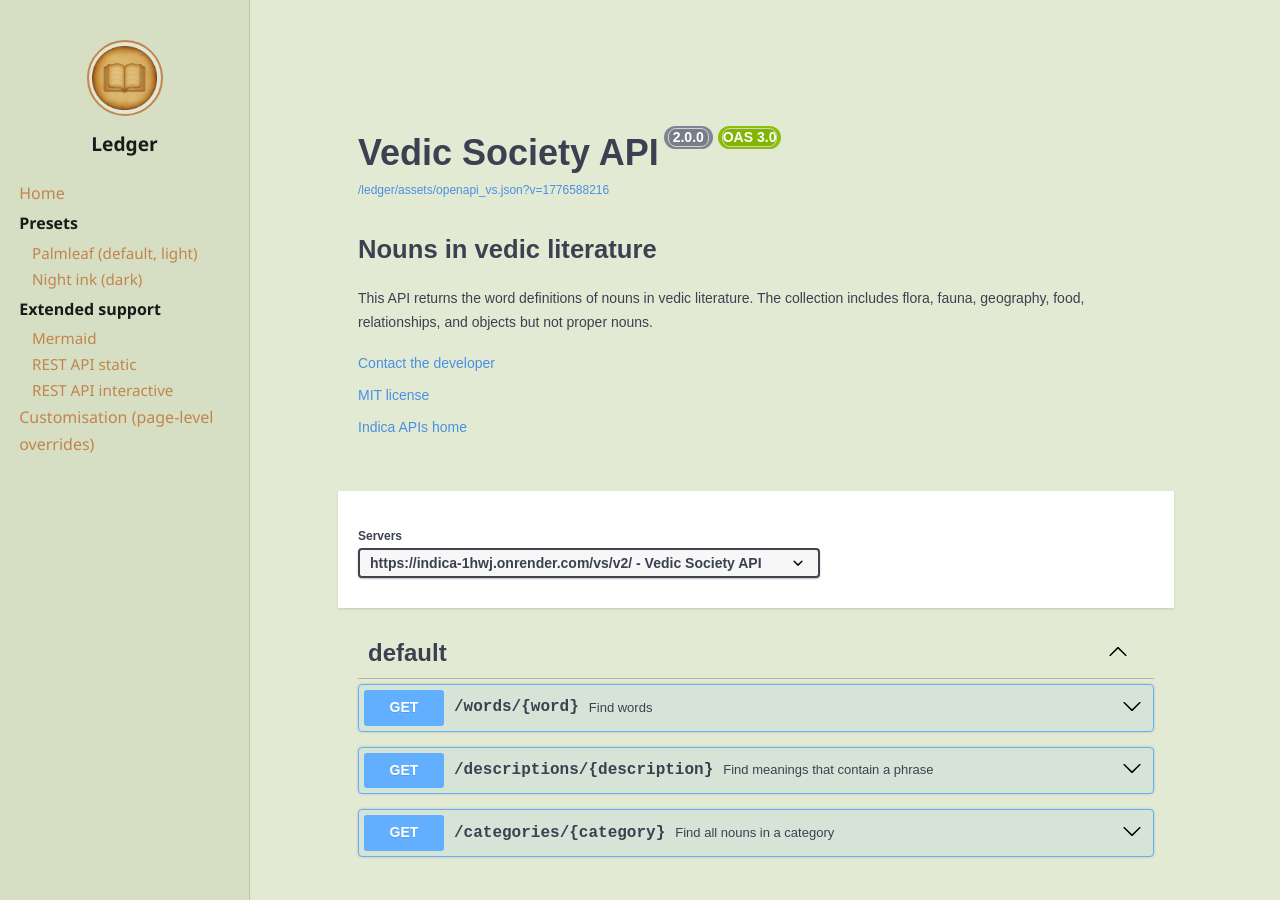
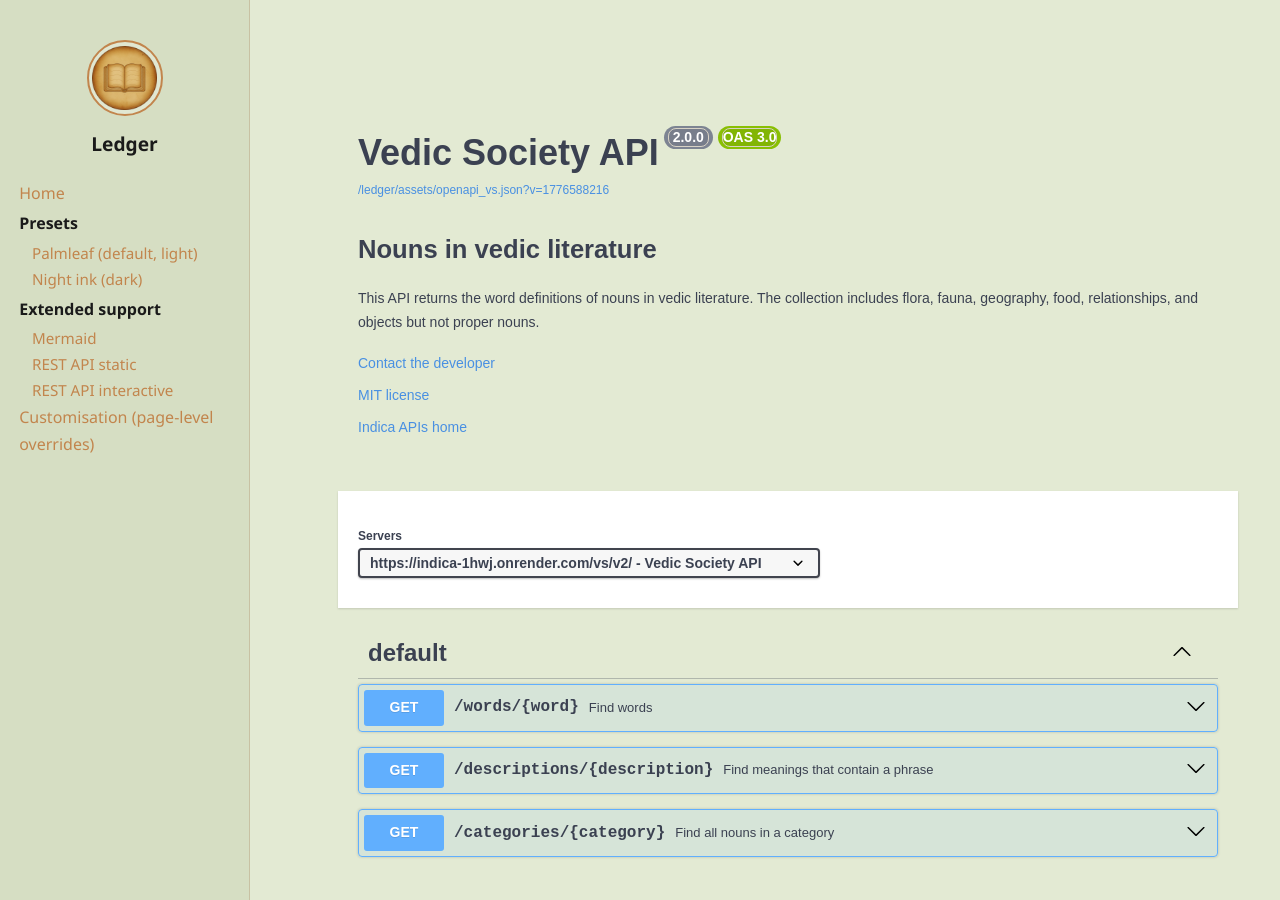
Before and after one commit to AninditaBasu/ledger, a Jekyll site: the page built from examples/api-example-swagger.md, in a window 1280 px wide and 900 px high. Built offline with Jekyll 4.4.1, drawn with Linux system fonts in a browser that asks for light colours.

Commit message:
Update style.css

```diff
--- a/assets/style.css
+++ b/assets/style.css
@@ -395,7 +395,7 @@ a:hover {
   background-color: var(--bg-main) !important;
 }
 
-/* Flowchart decision diamonds look nicer */
+/* Flowchart decision diamonds */
 .mermaid .node polygon {
   stroke-width: 1.2px;
 }
@@ -441,10 +441,13 @@ API layout
 
 .swagger-wrapper {
   padding: 2rem;
+  width: 100%;
+  min-height: 100vh;
 }
 
 .swagger-ui {
   font-family: var(--font-body);
+  width: 100%;
 }
 
 .swagger-ui .topbar {
```
